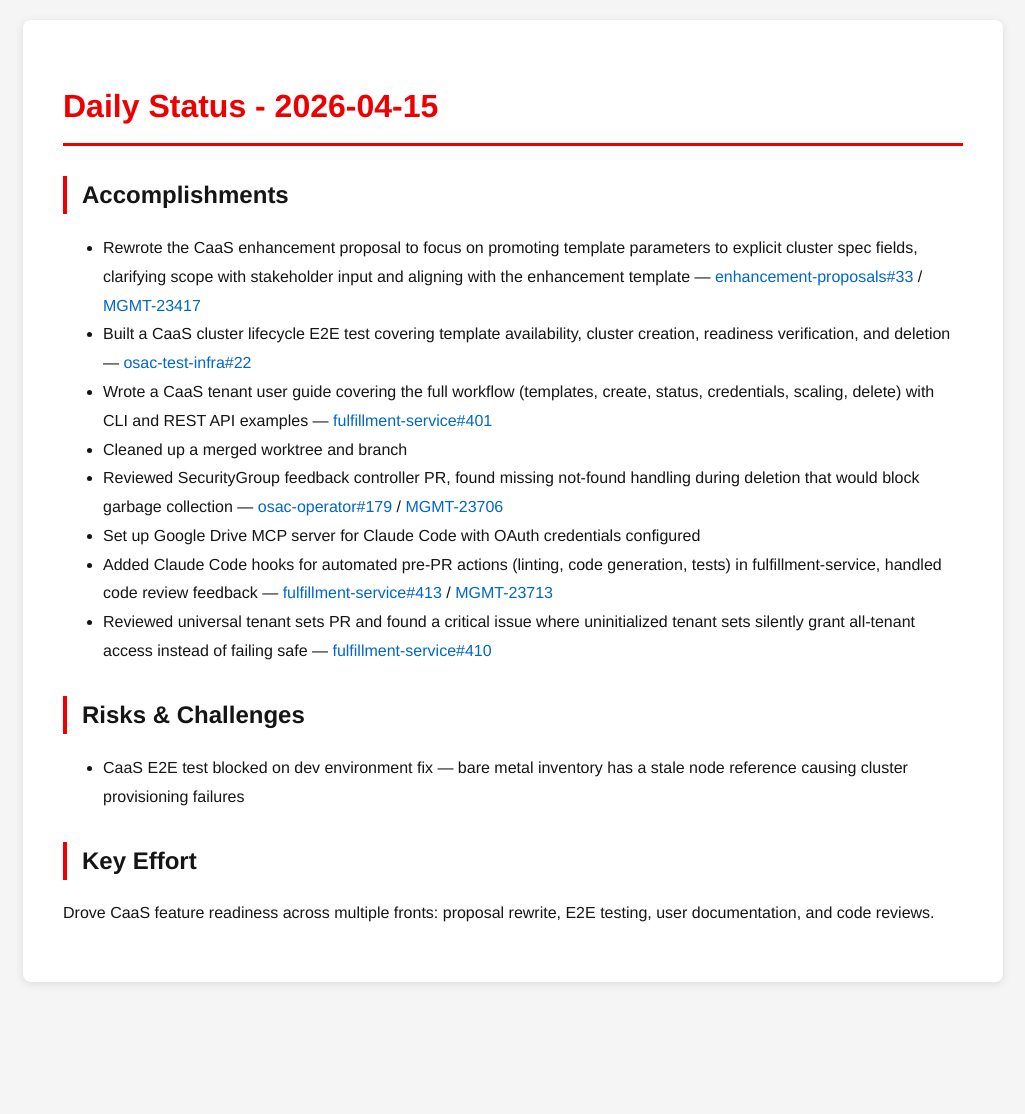
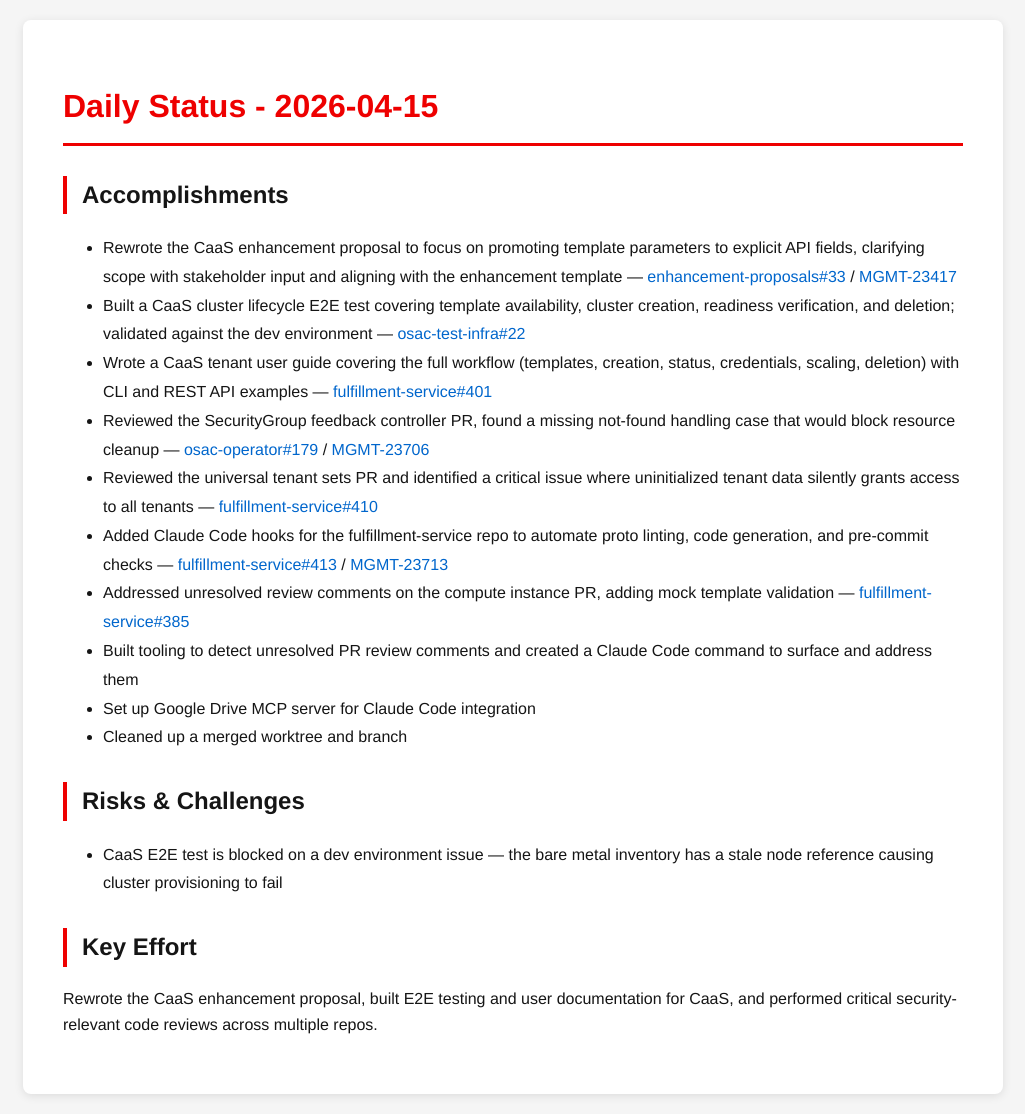
Before and after one commit to tzvatot/daily-status, a Jekyll site: the page built from 2026-04-15.md, in a window 1280 px wide. Shown: the whole page, without its empty margins (127-1152 px from the left). Built offline with Jekyll 4.4.1, drawn with Linux system fonts in a browser that asks for light colours; before the commit the page ends 1002 px from its top, so only the background shows below that.

Commit message:
Daily status update - 2026-04-15

```diff
--- a/2026-04-15.md
+++ b/2026-04-15.md
@@ -7,17 +7,22 @@ date: 2026-04-15
 # Daily Status - 2026-04-15
 
 ## Accomplishments
-- Rewrote the CaaS enhancement proposal to focus on promoting template parameters to explicit cluster spec fields, clarifying scope with stakeholder input and aligning with the enhancement template — [enhancement-proposals#33](https://github.com/osac-project/enhancement-proposals/pull/33) / [MGMT-23417](https://issues.redhat.com/browse/MGMT-23417)
-- Built a CaaS cluster lifecycle E2E test covering template availability, cluster creation, readiness verification, and deletion — [osac-test-infra#22](https://github.com/osac-project/osac-test-infra/pull/22)
-- Wrote a CaaS tenant user guide covering the full workflow (templates, create, status, credentials, scaling, delete) with CLI and REST API examples — [fulfillment-service#401](https://github.com/osac-project/fulfillment-service/pull/401)
+
+- Rewrote the CaaS enhancement proposal to focus on promoting template parameters to explicit API fields, clarifying scope with stakeholder input and aligning with the enhancement template — [enhancement-proposals#33](https://github.com/osac-project/enhancement-proposals/pull/33) / [MGMT-23417](https://issues.redhat.com/browse/MGMT-23417)
+- Built a CaaS cluster lifecycle E2E test covering template availability, cluster creation, readiness verification, and deletion; validated against the dev environment — [osac-test-infra#22](https://github.com/osac-project/osac-test-infra/pull/22)
+- Wrote a CaaS tenant user guide covering the full workflow (templates, creation, status, credentials, scaling, deletion) with CLI and REST API examples — [fulfillment-service#401](https://github.com/osac-project/fulfillment-service/pull/401)
+- Reviewed the SecurityGroup feedback controller PR, found a missing not-found handling case that would block resource cleanup — [osac-operator#179](https://github.com/osac-project/osac-operator/pull/179) / [MGMT-23706](https://issues.redhat.com/browse/MGMT-23706)
+- Reviewed the universal tenant sets PR and identified a critical issue where uninitialized tenant data silently grants access to all tenants — [fulfillment-service#410](https://github.com/osac-project/fulfillment-service/pull/410)
+- Added Claude Code hooks for the fulfillment-service repo to automate proto linting, code generation, and pre-commit checks — [fulfillment-service#413](https://github.com/osac-project/fulfillment-service/pull/413) / [MGMT-23713](https://issues.redhat.com/browse/MGMT-23713)
+- Addressed unresolved review comments on the compute instance PR, adding mock template validation — [fulfillment-service#385](https://github.com/osac-project/fulfillment-service/pull/385)
+- Built tooling to detect unresolved PR review comments and created a Claude Code command to surface and address them
+- Set up Google Drive MCP server for Claude Code integration
 - Cleaned up a merged worktree and branch
-- Reviewed SecurityGroup feedback controller PR, found missing not-found handling during deletion that would block garbage collection — [osac-operator#179](https://github.com/osac-project/osac-operator/pull/179) / [MGMT-23706](https://issues.redhat.com/browse/MGMT-23706)
-- Set up Google Drive MCP server for Claude Code with OAuth credentials configured
-- Added Claude Code hooks for automated pre-PR actions (linting, code generation, tests) in fulfillment-service, handled code review feedback — [fulfillment-service#413](https://github.com/osac-project/fulfillment-service/pull/413) / [MGMT-23713](https://issues.redhat.com/browse/MGMT-23713)
-- Reviewed universal tenant sets PR and found a critical issue where uninitialized tenant sets silently grant all-tenant access instead of failing safe — [fulfillment-service#410](https://github.com/osac-project/fulfillment-service/pull/410)
 
 ## Risks & Challenges
-- CaaS E2E test blocked on dev environment fix — bare metal inventory has a stale node reference causing cluster provisioning failures
+
+- CaaS E2E test is blocked on a dev environment issue — the bare metal inventory has a stale node reference causing cluster provisioning to fail
 
 ## Key Effort
-Drove CaaS feature readiness across multiple fronts: proposal rewrite, E2E testing, user documentation, and code reviews.
+
+Rewrote the CaaS enhancement proposal, built E2E testing and user documentation for CaaS, and performed critical security-relevant code reviews across multiple repos.
```
